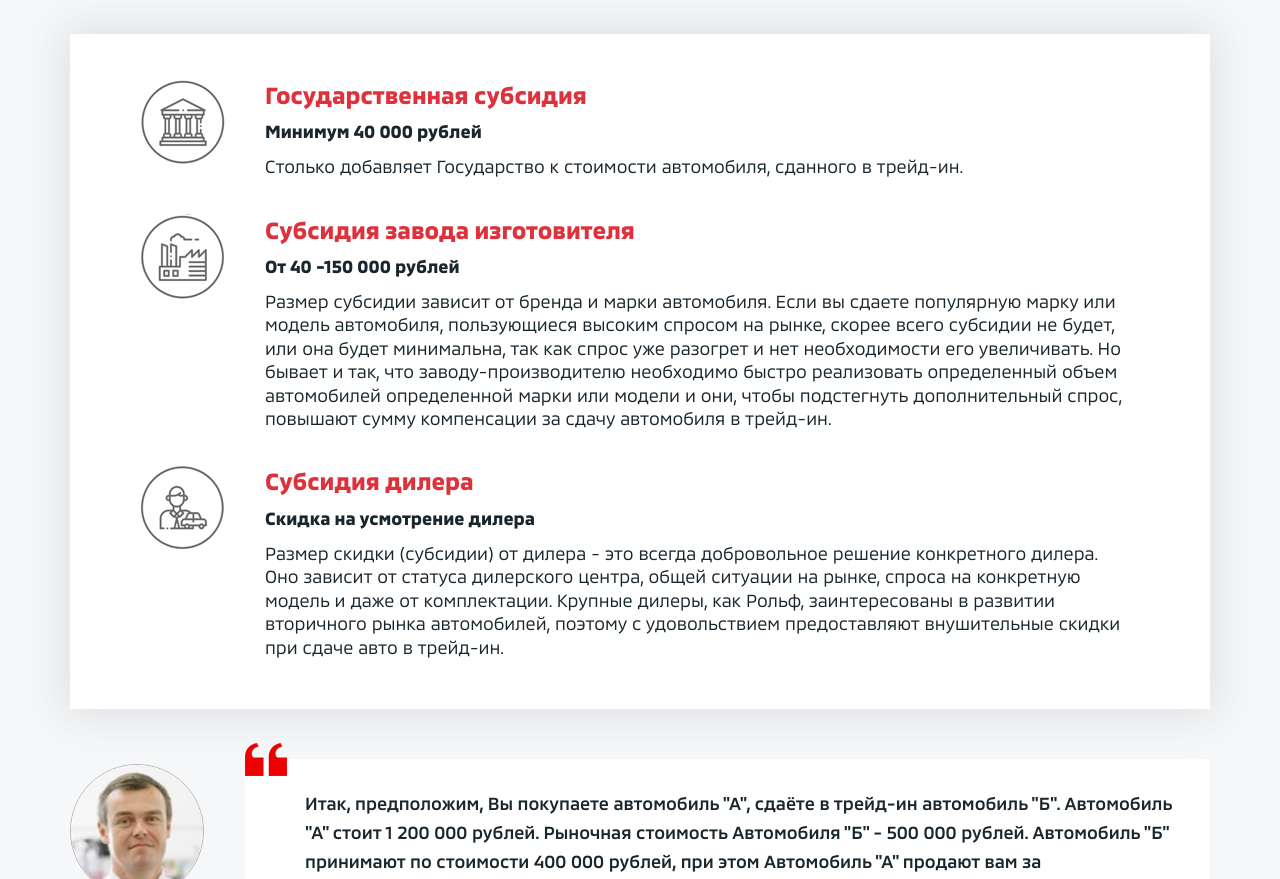
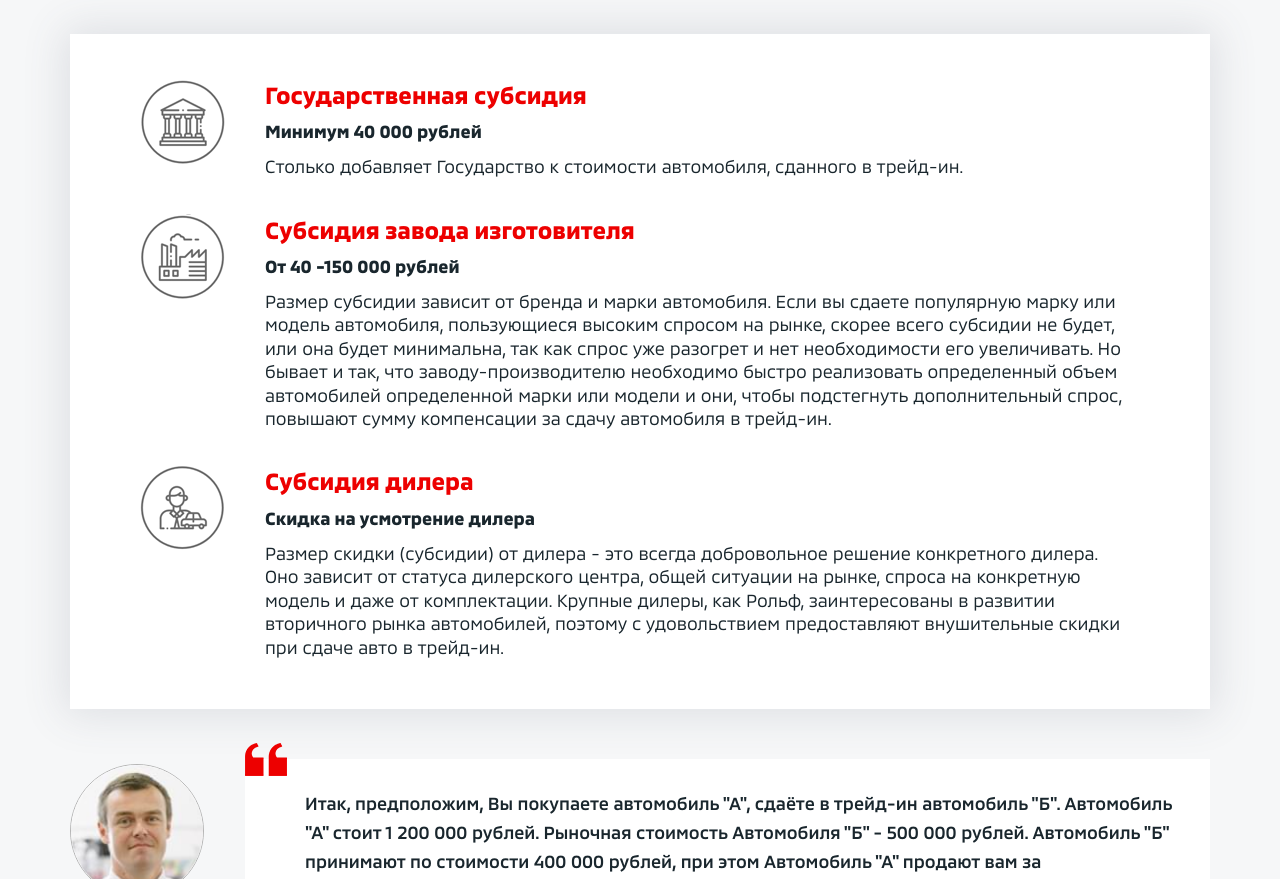
Before and after one commit to AnyaPavlova/mitsubishi-faq-page, a website: page www/index.html in a window 1280 px wide. Shown: the part 1706-2585 px from the top of the page. Drawn offline with Linux system fonts and the light colour scheme.

Commit message:
Исправлен баг цветов

```diff
--- a/src/css/blocks/myths.less
+++ b/src/css/blocks/myths.less
@@ -188,7 +188,7 @@
   }
   &__title {
     font-size: 24px;
-    color: #de313b;
+    color: #ed0000;
     padding-bottom: 10px;
     font-weight: 700;
   }
```
Also changed, not shown: www/css/style.css.
